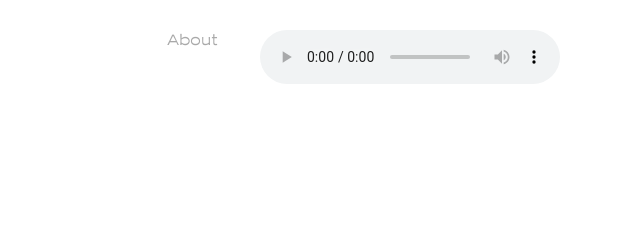
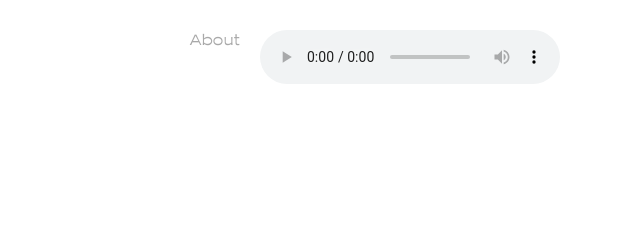
Before and after one commit to Sara-Harvey/rhiannon-zine, a plain HTML site: page index.html in a window 1280 px wide. Shown: the top 240 px of the page, 640-1280 px from the left. Drawn offline with Linux system fonts and the light colour scheme.

Commit message:
Update index.html

```diff
--- a/index.html
+++ b/index.html
@@ -13,12 +13,11 @@
 
     <header>
       <h1>Rhiannon</h1>
-         <ul class="main-nav">
-            <li style="font-size: 1em;"><a href="about.html">About &nbsp; &nbsp;</a></li>
-            <li>
-              <audio controls><source src='01Rhiannon.mp3' type="audio/mp3"></audio>
-            </li>
-         </ul>
+
+      <ul class="main-nav">
+         <li style="font-size: 1em;"><a href="about.html">About</a></li>
+         <li><audio controls><source src='01Rhiannon.mp3' type="audio/mp3"></audio></li>
+      </ul>
     </header>
 
       <div class="carousel">
```
